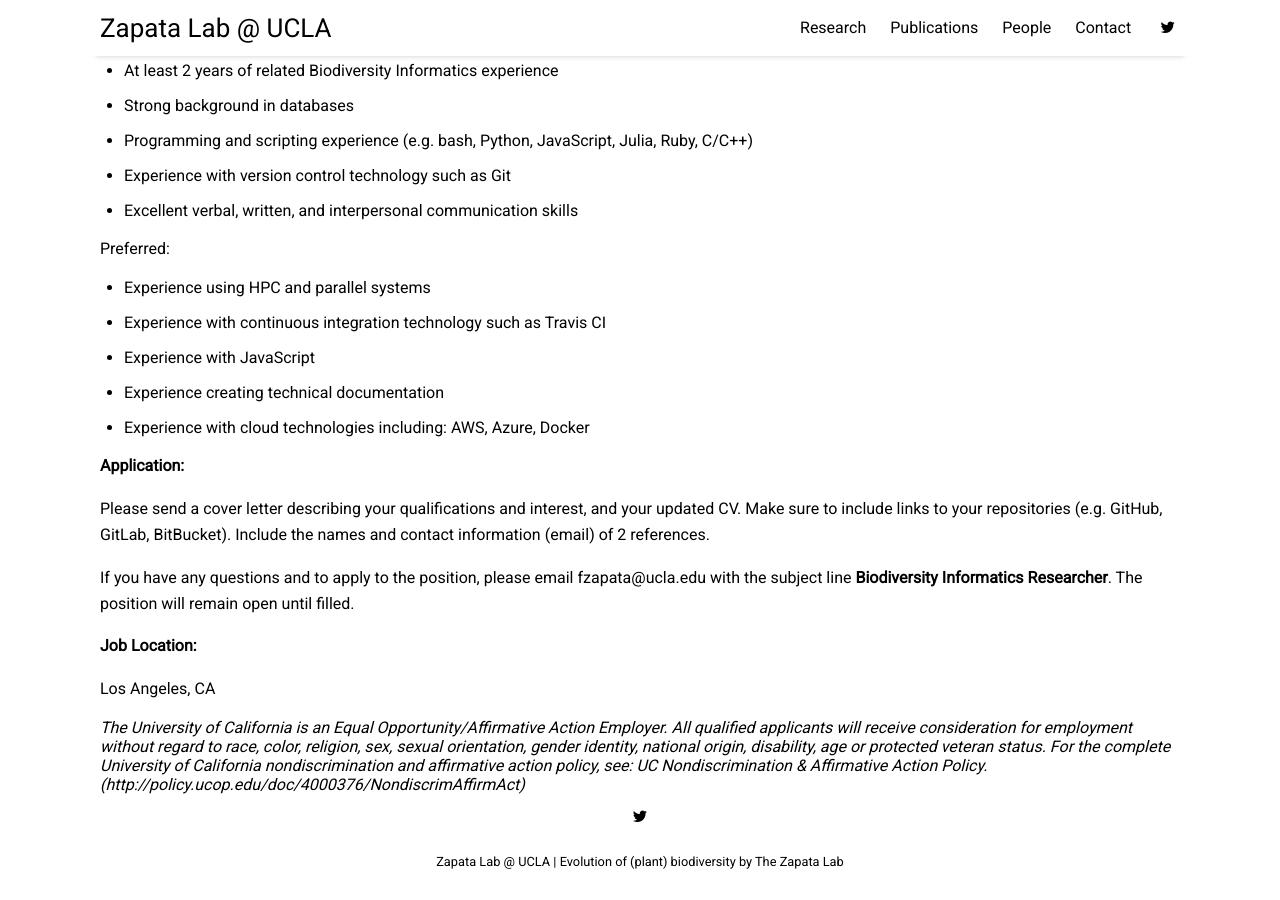
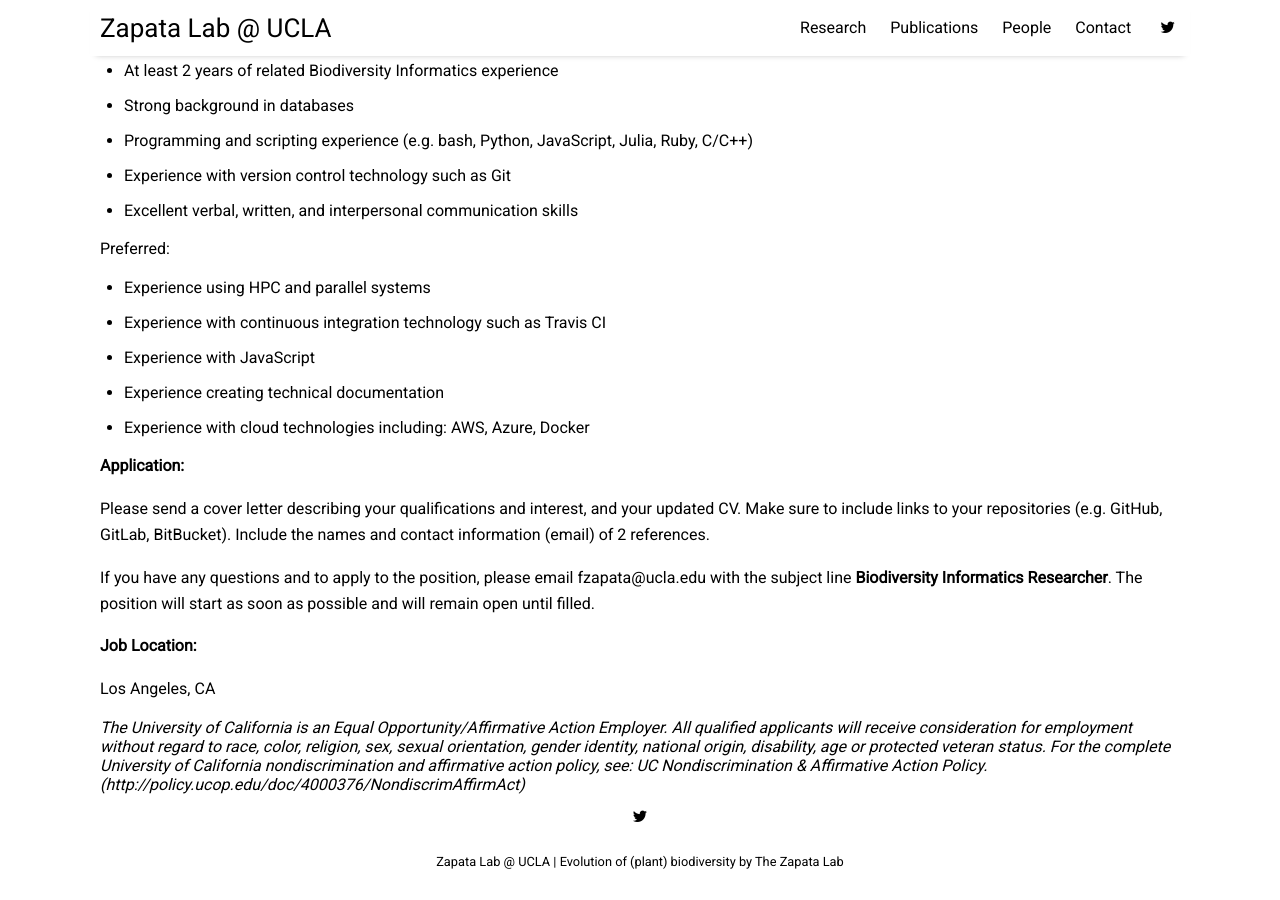
Before and after one commit to zapataf/zapataf.github.io, a Jekyll site: the page built from join.html, in a window 1280 px wide and 900 px high, scrolled down 550 px. Built offline with Jekyll 4.4.1, drawn with Linux system fonts in a browser that asks for light colours; nearby versions of some CDN libraries; comment, search, counter and statistics services are not loaded.

Commit message:
Updates join

```diff
--- a/join.html
+++ b/join.html
@@ -37,7 +37,7 @@ permalink: join.html
 <p><b>Application:</b></p>
 
 <p>Please send a cover letter describing your qualifications and interest, and your updated CV. Make sure to include links to your repositories (e.g. GitHub, GitLab, BitBucket). Include the names and contact information (email) of 2 references.</p>
-<p>If you have any questions and to apply to the position, please email fzapata@ucla.edu with the subject line <b>Biodiversity Informatics Researcher</b>. The position will remain open until filled.</p>
+<p>If you have any questions and to apply to the position, please email fzapata@ucla.edu with the subject line <b>Biodiversity Informatics Researcher</b>. The position will start as soon as possible and will remain open until filled.</p>
 
 <p><b>Job Location:</b></p>
 
```
